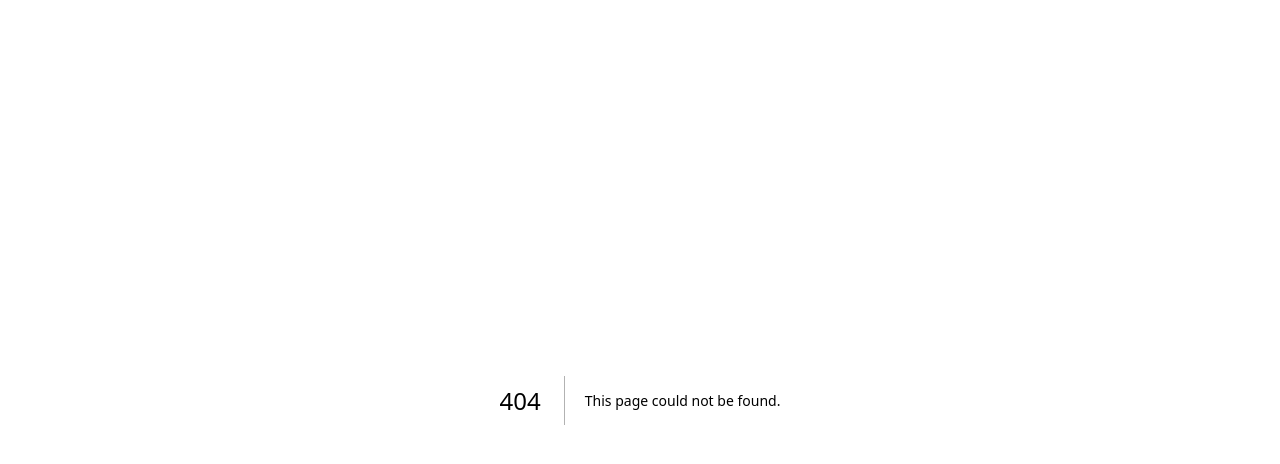
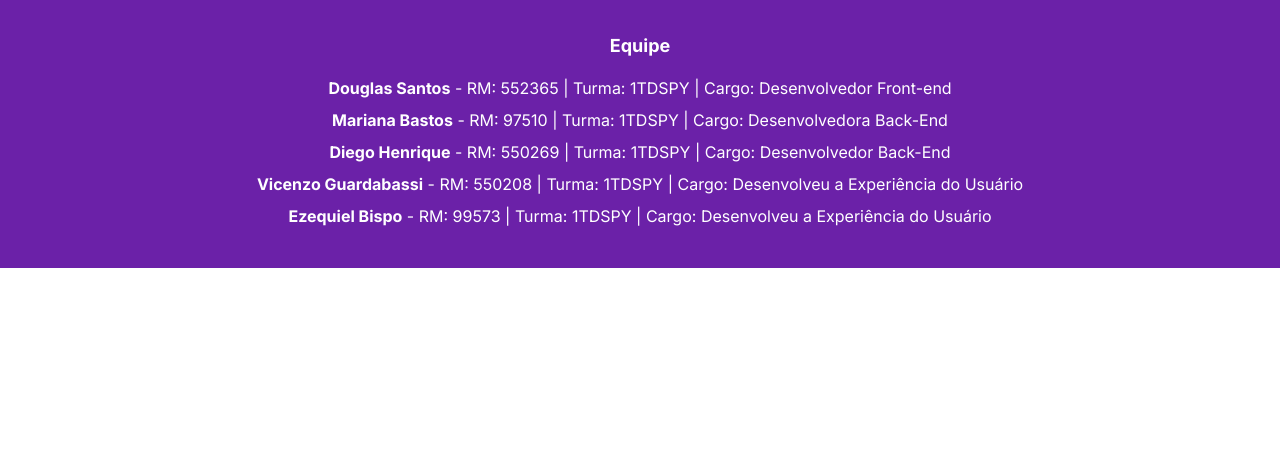
Before and after one commit to douglasjsantos/Medi-Tracker, a Next.js app: page /footer in a window 1280 px wide. Before the commit this address had no page. Shown: the top 464 px of the page. Built offline with nearby package versions, Linux system fonts and the light colour scheme.

Commit message:
alteracoes de layout

```diff
--- a/src/app/dashboard/page.js
+++ b/src/app/dashboard/page.js
@@ -1,4 +1,3 @@
-// pages/dashboard.js
 "use client";
 import { useState, useEffect } from "react";
 import Select from "react-select";
@@ -8,19 +7,6 @@ import { Widget } from "react-chat-widget";
 import "react-chat-widget/lib/styles.css";
 
 const popularMedications = [
-  { label: "Metformina", value: "Metformina" },
-  { label: "Aspirina", value: "Aspirina" },
-  { label: "Salmeterol", value: "Salmeterol" },
-  { label: "Orlistat", value: "Orlistat" },
-  { label: "Alendronato", value: "Alendronato" },
-  { label: "Eritropoetina", value: "Eritropoetina" },
-  { label: "Cisplatina", value: "Cisplatina" },
-  { label: "Donepezila", value: "Donepezila" },
-  { label: "Metotrexato", value: "Metotrexato" },
-  { label: "Outro", value: "Outro" },
-];
-
-const popularDoencas = [
   { label: "Hipertensão Arterial", value: "Hipertensão Arterial" },
   { label: "Diabetes Mellitus Tipo 2", value: "Diabetes Mellitus Tipo 2" },
   { label: "Doença Cardíaca Coronária", value: "Doença Cardíaca Coronária" },
@@ -36,6 +22,19 @@ const popularDoencas = [
   { label: "Artrite Reumatoide", value: "Artrite Reumatoide" },
 ];
 
+const popularDoencas = [
+  { label: "Metformina", value: "Metformina" },
+  { label: "Aspirina", value: "Aspirina" },
+  { label: "Salmeterol", value: "Salmeterol" },
+  { label: "Orlistat", value: "Orlistat" },
+  { label: "Alendronato", value: "Alendronato" },
+  { label: "Eritropoetina", value: "Eritropoetina" },
+  { label: "Cisplatina", value: "Cisplatina" },
+  { label: "Donepezila", value: "Donepezila" },
+  { label: "Metotrexato", value: "Metotrexato" },
+  { label: "Outro", value: "Outro" },
+];
+
 export default function Dashboard() {
   const [isLoggedIn, setIsLoggedIn] = useState(true);
   const [medications, setMedications] = useState([]);
@@ -43,10 +42,11 @@ export default function Dashboard() {
   const [selectedMedication, setSelectedMedication] = useState(null);
   const [selectedDoenca, setSelectedDoenca] = useState(null);
   const [currentDateMedications, setCurrentDateMedications] = useState([]);
-  const [selectedDate, setSelectedDate] = useState(new Date()); // Adicionado state para a data selecionada
+  const [selectedDate, setSelectedDate] = useState(new Date());
   const currentDate = new Date();
   const [messages, setMessages] = useState([]);
   const [newMessage, setNewMessage] = useState("");
+  const router = useRouter();
 
   const days = Array.from({ length: 7 }, (_, index) =>
     index < 3
@@ -55,6 +55,7 @@ export default function Dashboard() {
       ? currentDate
       : addDays(currentDate, index - 3)
   );
+
   const formatDate = (date) => format(date, "dd/MM");
   const daysOfWeekPt = [
     "domingo",
@@ -66,16 +67,9 @@ export default function Dashboard() {
     "sábado",
   ];
   const formatDayOfWeek = (date) => daysOfWeekPt[date.getDay()];
-  const router = useRouter();
 
   const increaseDosage = () => {
     setNewDosage((prevDosage) => prevDosage + 1);
-  };
-
-  const decreaseDosage = () => {
-    if (newDosage > 0) {
-      setNewDosage((prevDosage) => prevDosage - 1);
-    }
   };
 
   useEffect(() => {
@@ -83,8 +77,35 @@ export default function Dashboard() {
 
     if (!token) {
       router.push("/");
+    } else {
+      const savedMedications =
+        JSON.parse(localStorage.getItem("medications")) || [];
+      setMedications(savedMedications);
+      displayMedicationsForDate(selectedDate);
     }
   }, []);
+
+  useEffect(() => {
+    localStorage.setItem("medications", JSON.stringify(medications));
+  }, [medications]);
+
+  useEffect(() => {
+    const chatContainer = document.getElementsByClassName(
+      "rcw-messages-container"
+    )[0];
+
+    if (chatContainer) {
+      chatContainer.scrollTop = chatContainer.scrollHeight;
+    }
+  }, [messages]);
+
+  const handleNewUserMessage = async (newMessage) => {
+    setMessages([
+      ...messages,
+      { author: "user", type: "text", content: newMessage },
+    ]);
+    setNewMessage("");
+  };
 
   const handleLogout = () => {
     localStorage.removeItem("token");
@@ -114,6 +135,27 @@ export default function Dashboard() {
     ]);
   };
 
+  const displayMedicationsForDate = (date) => {
+    setSelectedDate(date);
+
+    const filteredMedications = medications.filter((medication) => {
+      const medicationDate = new Date(medication.date);
+      return formatDate(medicationDate) === formatDate(date);
+    });
+
+    setCurrentDateMedications(
+      filteredMedications.map((medication) => {
+        const existingMedication = currentDateMedications.find(
+          (currentMedication) => currentMedication.name === medication.name
+        );
+
+        return existingMedication
+          ? { ...existingMedication, taken: medication.taken || false }
+          : { ...medication, taken: medication.taken || false };
+      })
+    );
+  };
+
   const editMedication = (index, newName) => {
     const updatedMedications = [...medications];
     updatedMedications[index].name = newName;
@@ -134,27 +176,6 @@ export default function Dashboard() {
     const updatedMedications = [...currentDateMedications];
     updatedMedications[index].taken = !updatedMedications[index].taken;
     setCurrentDateMedications(updatedMedications);
-  };
-
-  const displayMedicationsForDate = (date) => {
-    setSelectedDate(date);
-
-    const filteredMedications = medications.filter((medication) => {
-      const medicationDate = new Date(medication.date);
-      return formatDate(medicationDate) === formatDate(date);
-    });
-
-    setCurrentDateMedications(
-      filteredMedications.map((medication) => {
-        const existingMedication = currentDateMedications.find(
-          (currentMedication) => currentMedication.name === medication.name
-        );
-
-        return existingMedication
-          ? { ...existingMedication, taken: medication.taken || false }
-          : { ...medication, taken: medication.taken || false };
-      })
-    );
   };
 
   return (
--- /dev/null
+++ b/src/app/footer/page.js
@@ -0,0 +1,56 @@
+// components/Footer.js
+
+import React from "react";
+
+const members = [
+  {
+    name: "Douglas Santos",
+    rm: "552365",
+    turma: "1TDSPY",
+    cargo: "Desenvolvedor Front-end",
+  },
+  {
+    name: "Mariana Bastos",
+    rm: "97510",
+    turma: "1TDSPY",
+    cargo: "Desenvolvedora Back-End",
+  },
+  {
+    name: "Diego Henrique",
+    rm: "550269",
+    turma: "1TDSPY",
+    cargo: "Desenvolvedor Back-End",
+  },
+  {
+    name: "Vicenzo Guardabassi",
+    rm: "550208",
+    turma: "1TDSPY",
+    cargo: "Desenvolveu a Experiência do Usuário",
+  },
+  {
+    name: "Ezequiel Bispo",
+    rm: "99573",
+    turma: "1TDSPY",
+    cargo: "Desenvolveu a Experiência do Usuário",
+  },
+
+  // Adicione outros membros da equipe conforme necessário
+];
+
+const Footer = () => {
+  return (
+    <footer className="bg-purple-800 text-white py-8 text-center">
+      <h2 className="text-lg font-bold mb-4">Equipe</h2>
+      <ul>
+        {members.map((member, index) => (
+          <li key={index} className="mb-2">
+            <strong>{member.name}</strong> - RM: {member.rm} | Turma:{" "}
+            {member.turma} | Cargo: {member.cargo}
+          </li>
+        ))}
+      </ul>
+    </footer>
+  );
+};
+
+export default Footer;
--- a/src/app/page.js
+++ b/src/app/page.js
@@ -1,7 +1,6 @@
-// pages/index.js
 import React from "react";
 import Link from "next/link";
-
+import Footer from "./footer/page";
 const Home = () => {
   return (
     <div className="bg-purple-900 text-white min-h-screen relative p-8">
@@ -98,6 +97,8 @@ const Home = () => {
           </div>
         </div>
       </div>
+
+      <Footer />
       <footer className="text-center text-sm mt-8">
         <p>© 2023 MediTracker. Todos os direitos reservados.</p>
       </footer>
```
